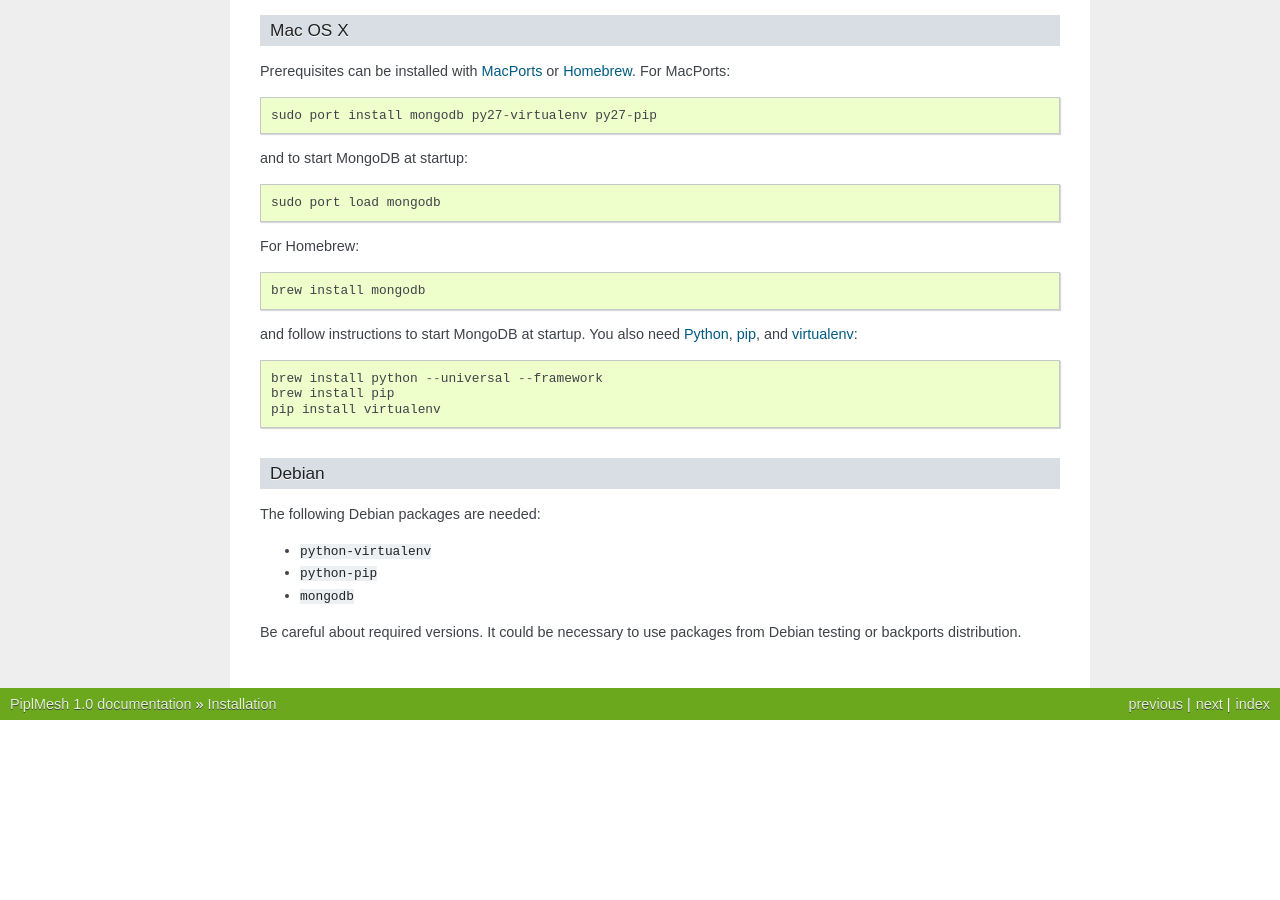
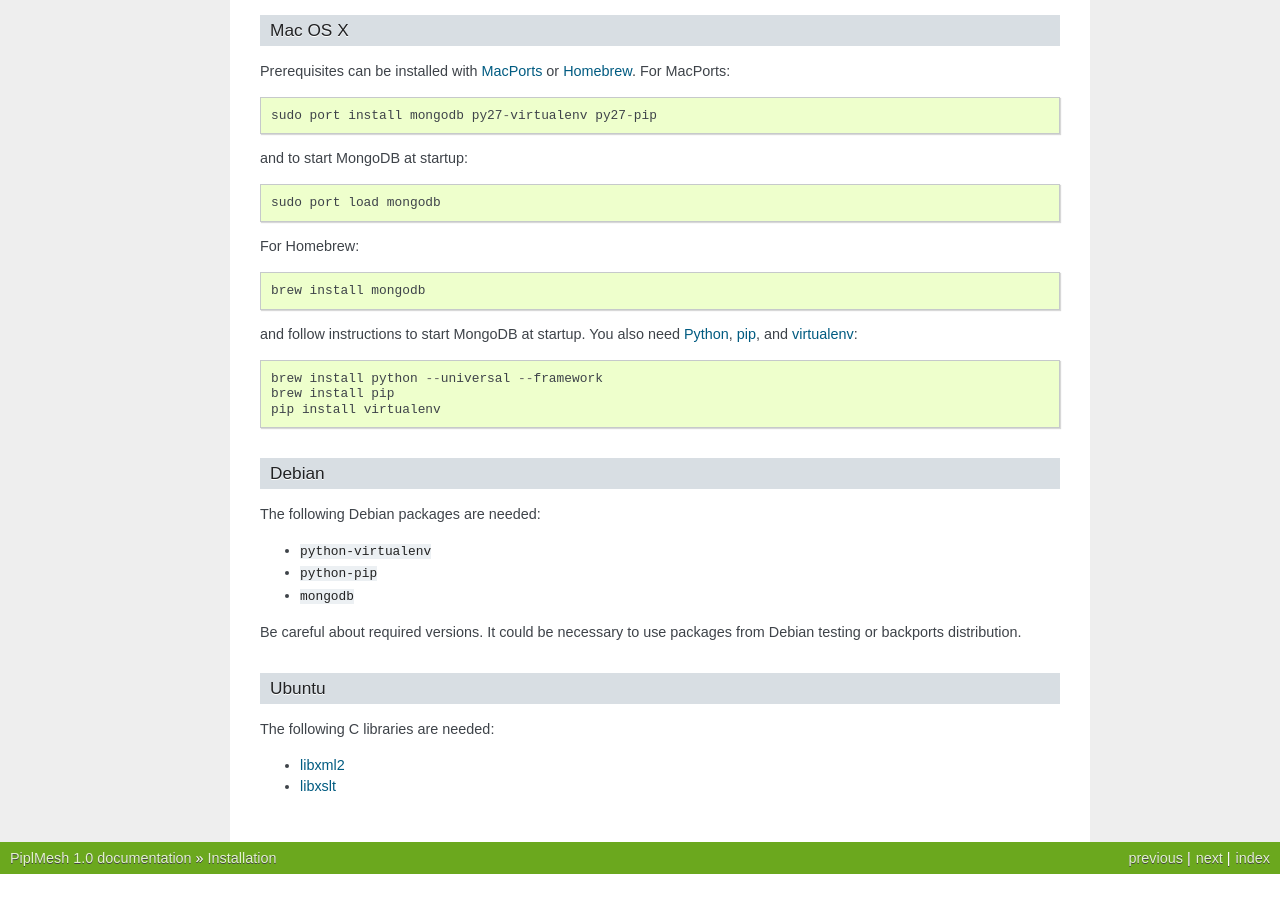
Before and after one commit to wlanslovenija/PiplMesh, a Sphinx documentation site: the page built from docs/installation.rst, in a window 1280 px wide and 900 px high, scrolled down 1284 px. Built offline with Sphinx 7.4.7, drawn with Linux system fonts in a browser that asks for light colours; before the commit the page ends 2030 px from its top, so only the background shows below that.

Commit message:
Updated installation.rst file for Ubuntu

```diff
--- a/docs/installation.rst
+++ b/docs/installation.rst
@@ -111,3 +111,14 @@ The following Debian packages are needed:
 
 Be careful about required versions. It could be necessary to use packages from
 Debian testing or backports distribution.
+
+Ubuntu
+^^^^^^
+
+The following C libraries are needed:
+
+* libxml2_
+* libxslt_
+
+.. _libxml2: http://www.xmlsoft.org/downloads.html
+.. _libxslt: http://xmlsoft.org/XSLT/downloads.html
```
